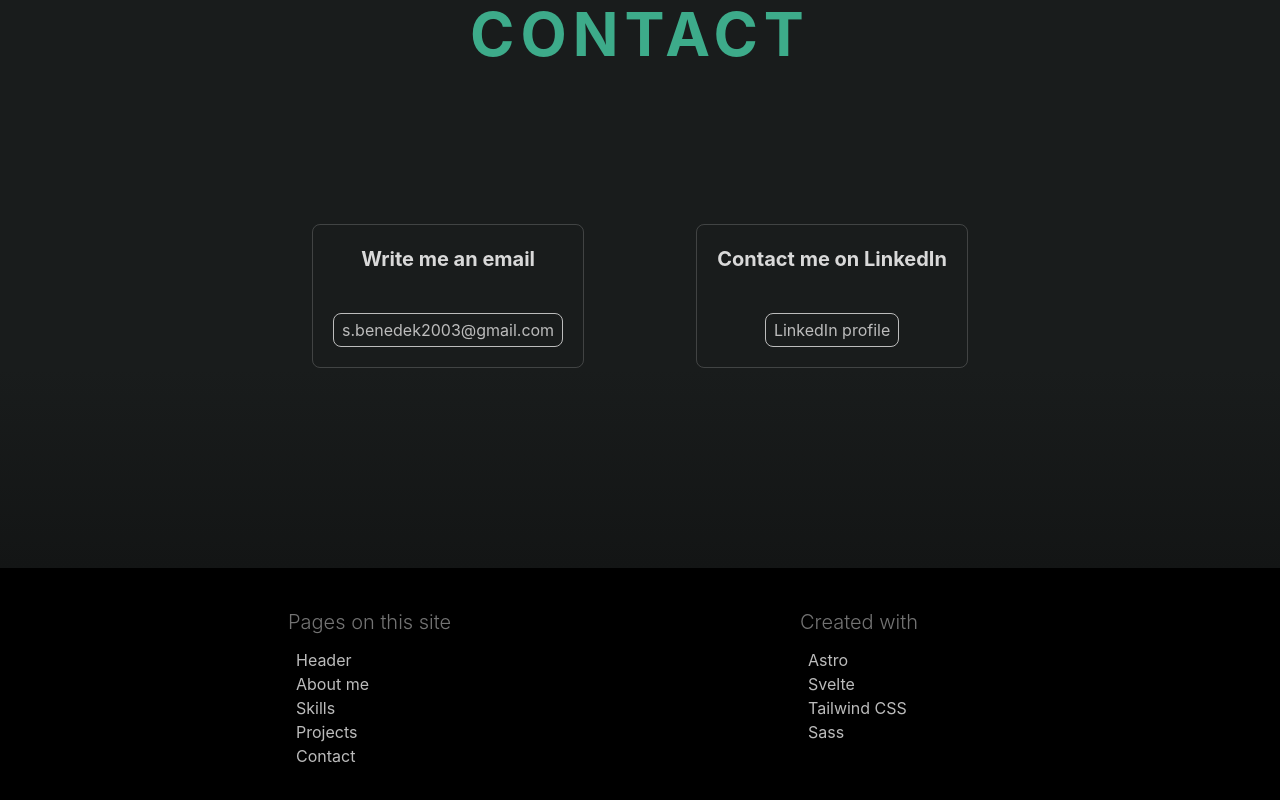
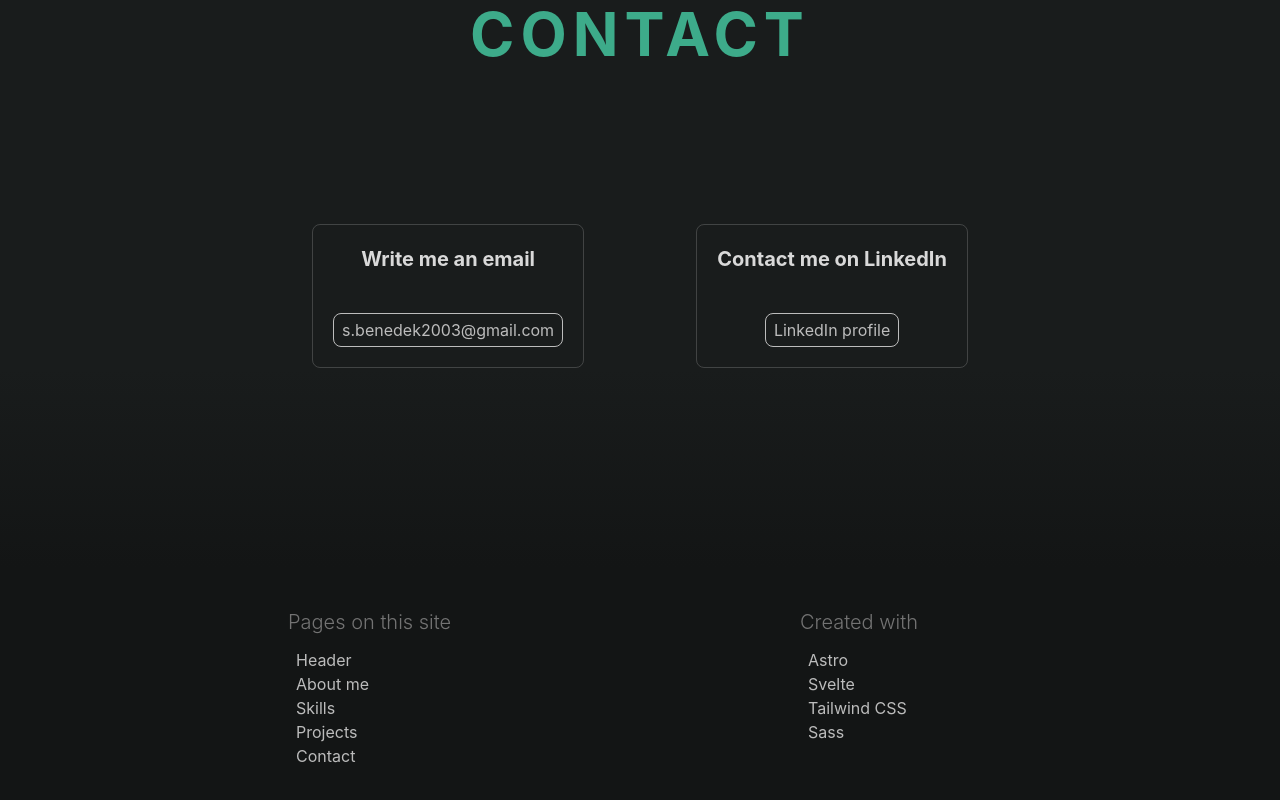
Before and after one commit to Resongeo/resongeo.github.io, an Astro site: page / in a window 1280 px wide. Shown: the part 3952-4752 px from the top of the page. Built offline with nearby package versions, Linux system fonts and the light colour scheme; Astro itself is replaced by a stand-in of ours.

Commit message:
Fix footer having to bg class

```diff
--- a/src/components/Footer.svelte
+++ b/src/components/Footer.svelte
@@ -1,7 +1,7 @@
 <script>
 </script>
 
-<section id="footer" class="w-full bg-black bg-[#131515] px-3 py-6 lg:py-10">
+<section id="footer" class="w-full bg-[#131515] px-3 py-6 lg:py-10">
   <div class="flex flex-row items-start justify-around lg:w-[1024px] lg:m-auto">
     <div class="w-48">
       <h1 class="font-light text-neutral-500 text-xl mb-3">
```
